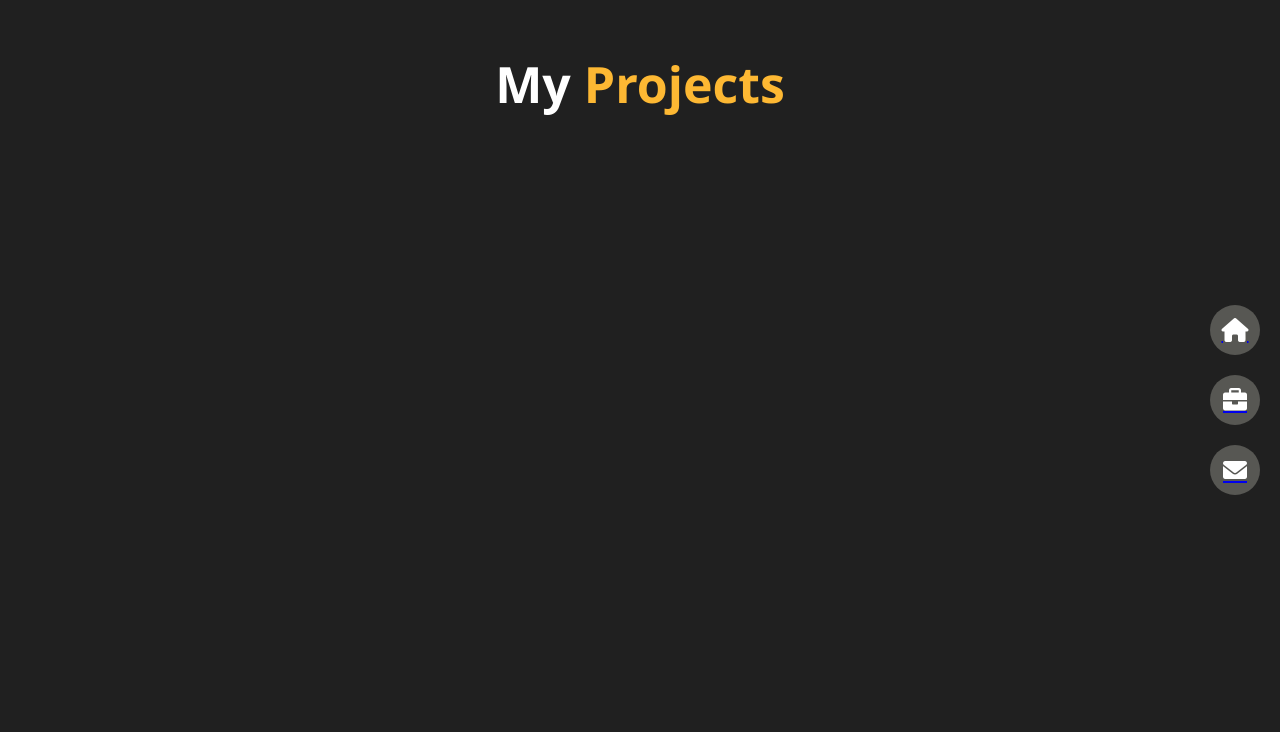
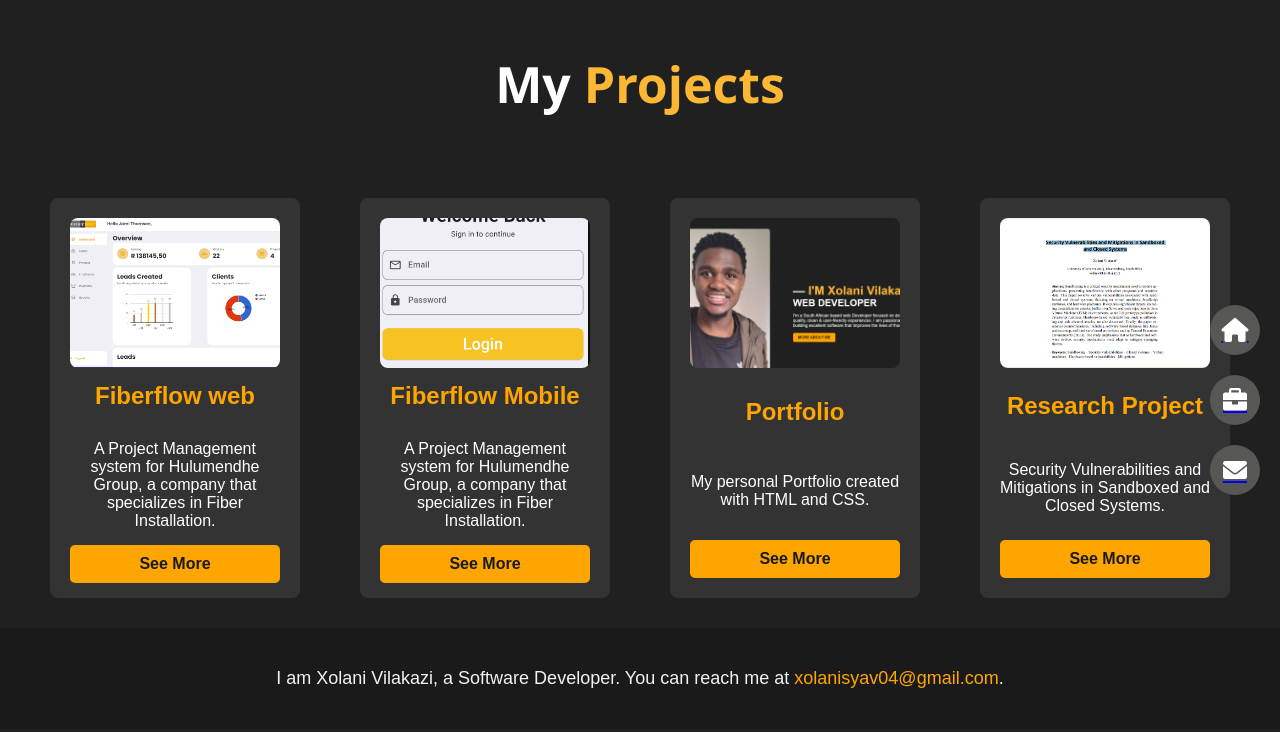
Before and after one commit to Xolanisyav04/PortFolio-HTML-AND-CSS-, a plain HTML site: page My Portfolio/Projects.html in a window 1280 px wide. Drawn offline with Linux system fonts and the light colour scheme.

Commit message:
Touch ups

```diff
--- a/My Portfolio/Projects.html
+++ b/My Portfolio/Projects.html
@@ -17,6 +17,52 @@
         </div>
     </div>
 
+    <body>
+        <section id="projects">
+            <div class="project-container">
+                <!-- Project 1 -->
+                <div class="project">
+                    <a href="images/fiberflow.png" target="_blank">
+                        <img src="images/fiberflow.png" alt="Project 1">
+                    </a>
+                    <h2>Fiberflow web</h2>
+                    <p>A Project Management system for Hulumendhe Group, a company that specializes in Fiber Installation.</p>
+                    <a href="https://youtu.be/YbU3HXDFoJs?si=a6rXCjY__9fXwFp2" class="btn" target="_blank">See More</a>
+                </div>
+
+                <!-- Project 2 -->
+                <div class="project">
+                    <a href="images/FiberflowApp.png" target="_blank">
+                        <img src="images/FiberflowApp.png" alt="Project 2">
+                    </a>
+                    <h2>Fiberflow Mobile</h2>
+                    <p>A Project Management system for Hulumendhe Group, a company that specializes in Fiber Installation.</p>
+                    <a href="https://youtu.be/YbU3HXDFoJs?si=a6rXCjY__9fXwFp2" class="btn" target="_blank">See More</a>
+                </div>
+
+                <!-- Project 3 -->
+                <div class="project">
+                    <a href="images/Portfolio.png" target="_blank">
+                        <img src="images/Portfolio.png" alt="Project 3">
+                    </a>
+                    <h2>Portfolio</h2>
+                    <p>My personal Portfolio created with HTML and CSS.</p>
+                    <a href="https://github.com/Xolanisyav04/PortFolio-HTML-AND-CSS-" class="btn" target="_blank">See More</a>
+                </div>
+
+                <!-- Project 4 -->
+                <div class="project">
+                    <a href="images/Research.pdf" target="_blank">
+                        <img src="images/Research.png" alt="Project 4">
+                    </a>
+                    <h2>Research Project</h2>
+                    <p>Security Vulnerabilities and Mitigations in Sandboxed and Closed Systems.</p>
+                    <a href="images/Research.pdf" class="btn" target="_blank">See More</a>
+                </div>
+            </div>
+        </section>
+    </body>
+
 
 
 
@@ -32,7 +78,7 @@
 
 
     <div class="sidebar">
-        <a href="Untitled-1.html" class="icon home">
+        <a href="Index.html" class="icon home">
             <i class="fas fa-home"></i>
             <span class="tooltip">Home</span>
         </a>
@@ -46,3 +92,7 @@
         </a>
     </div>
 </body>
+<footer>
+    <p>I am Xolani Vilakazi, a Software Developer. You can reach me at <a href="mailto:xolanisyav04@gmail.com">xolanisyav04@gmail.com</a>.</p>
+</footer>
+</html>
--- a/My Portfolio/styles/css/style.css
+++ b/My Portfolio/styles/css/style.css
@@ -378,3 +378,122 @@ p {
 .contact-button:hover {
     background-color: #e69513;
 }
+
+/*Projects page style*/
+
+/* h1 {
+    text-align: center;
+    font-size: 3rem;
+    margin: 20px 0;
+    color: #fff;
+}
+
+h1 span {
+    color: #ffa500;
+} */
+
+.project-container {
+    display: flex;
+    justify-content: space-around;
+    flex-wrap: wrap;
+    padding: 20px;
+}
+.project {
+    background-color: #333;
+    border-radius: 8px;
+    margin: 10px;
+    padding: 20px;
+    text-align: center;
+    width: 250px; /* Fixed width for cards */
+    height: 400px; /* Fixed height for cards */
+    transition: transform 0.3s;
+    display: flex;
+    flex-direction: column;
+    justify-content: space-between;
+}
+
+.project img {
+    width: 100%;
+    height: 150px; /* Fixed height for images */
+    object-fit: cover; /* Ensures images maintain aspect ratio and fit inside the container */
+    border-radius: 8px;
+    cursor: pointer;
+}
+
+/* .project {
+    background-color: #333;
+    border-radius: 8px;
+    margin: 10px;
+    padding: 20px;
+    text-align: center;
+    width: 250px;
+    transition: transform 0.3s;
+} */
+
+.project:hover {
+    transform: scale(1.05);
+}
+
+/* .project img {
+    width: 100%;
+    border-radius: 8px;
+    cursor: pointer;
+} */
+
+.project h2 {
+    font-size: 1.5rem;
+    margin: 10px 0;
+    color: #ffa500;
+}
+
+.project p {
+    font-size: 1rem;
+    margin-bottom: 15px;
+}
+
+.btn {
+    background-color: #ffa500;
+    color: #1a1a1a;
+    padding: 10px 20px;
+    text-decoration: none;
+    border-radius: 5px;
+    font-weight: bold;
+}
+
+.btn:hover {
+    background-color: #ff7f00;
+    color: #fff;
+}
+
+@media (max-width: 768px) {
+    .project-container {
+        flex-direction: column;
+        align-items: center;
+    }
+
+    .project {
+        width: 90%;
+    }
+}
+
+/*Footer*/
+
+footer {
+    background-color: #1a1a1a;
+    color: #f1f1f1;
+    text-align: center;
+    padding: 20px 0;
+    position: relative;
+    bottom: 0;
+    width: 100%;
+    font-size: 1rem;
+}
+
+footer a {
+    color: #ffa500;
+    text-decoration: none;
+}
+
+footer a:hover {
+    color: #ff7f00;
+}
```
Also changed, not shown: My Portfolio/About.html (+6 -2 lines), My Portfolio/Contact.html (+5 -1 lines), My Portfolio/Index.html (renamed from My Portfolio/Untitled-1.html, +4 -1 lines), My Portfolio/images/Fiberflow2.png (added), My Portfolio/images/FiberflowApp.png (added), My Portfolio/images/FiberflowApp2.png (added), My Portfolio/images/Portfolio.png (added), My Portfolio/images/Research.png (added), My Portfolio/images/fiberflow.png (added), 1 other file.
